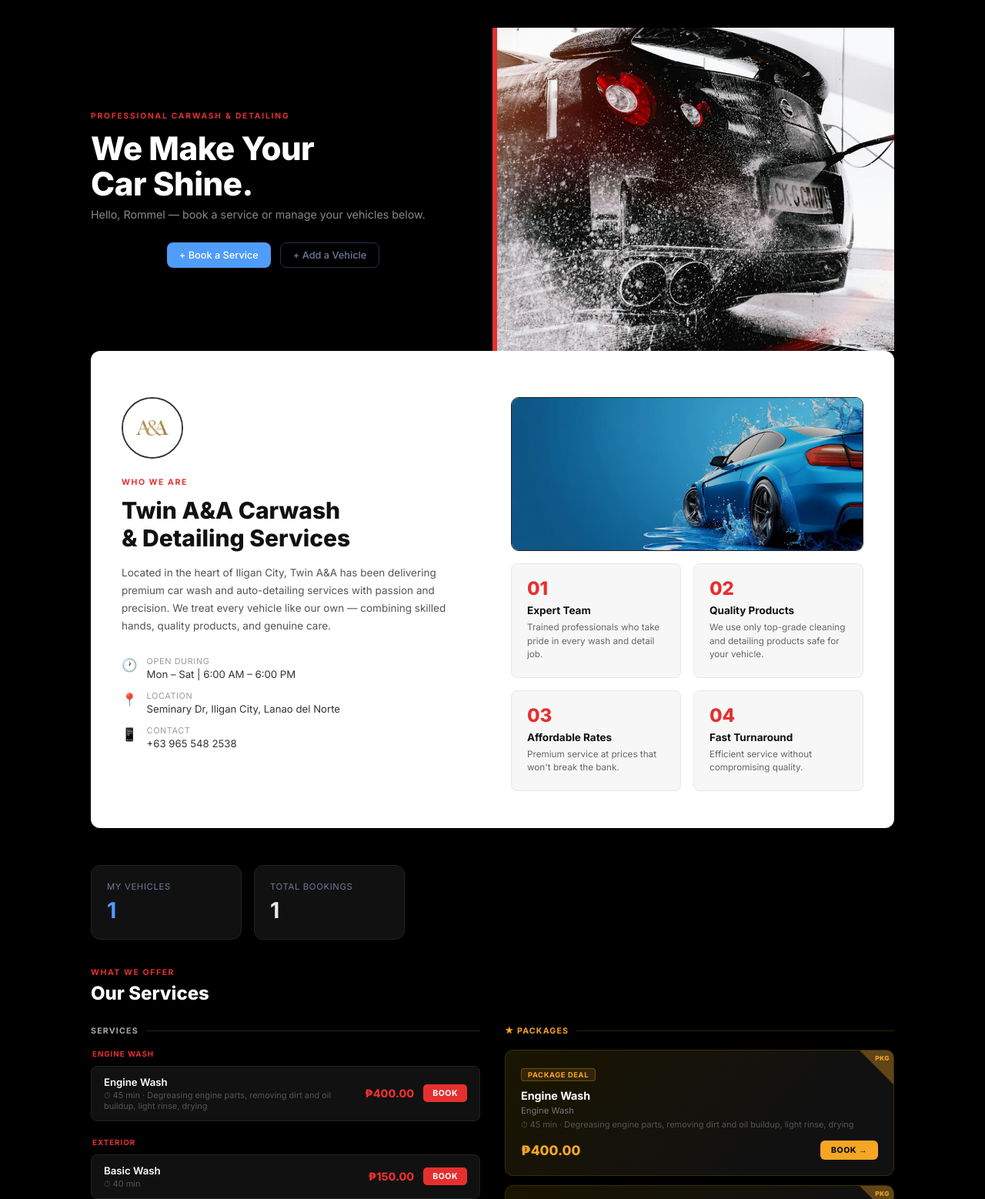
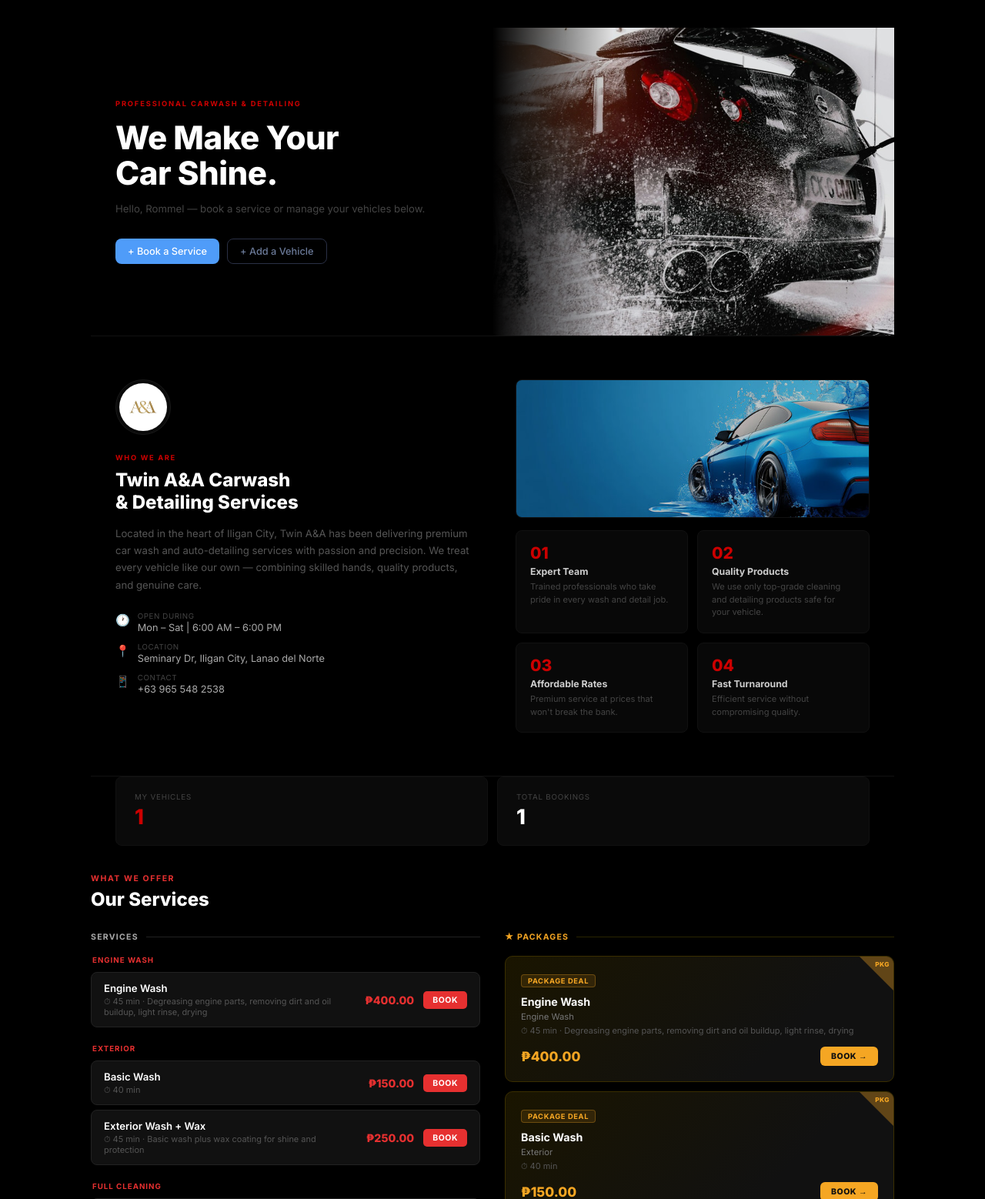
Before and after one commit to rmmlvnc/car_wash_service_and_transaction, a Django app: template car_wash_service_and_transaction/car_wash/templates/customer_home.html in a window 1280 px wide. Shown: the part 102-1660 px from the top of the page at 77% size. Run offline with Django 5.2, Linux system fonts and the light colour scheme; the template is opened without the code that fills it: values that come from a table or form of the project are taken from there, others are empty; data comes from the database, SQL or seed files in the repository.

Commit message:
Update customer_home.css

```diff
--- a/car_wash_service_and_transaction/car_wash/static/customer_home.css
+++ b/car_wash_service_and_transaction/car_wash/static/customer_home.css
@@ -1,257 +1,163 @@
-/* ── Page background ──────────────────────────────────── */
-.portal-wrap { background: #000; }
-.portal-body  { background: #000; }
+/* ── Global ───────────────────────────────────────────── */
+.portal-wrap, .portal-body { background: #000; }
 
 /* ── Hero ─────────────────────────────────────────────── */
-.portal-hero {
-  background: #000;
-  padding: 48px 0 36px;
-  margin-bottom: 36px;
-  text-align: center;
+.portal-hero { overflow: hidden; }
+.hero-inner {
+  display: grid; grid-template-columns: 1fr 1fr;
+  min-height: 400px;
 }
-.portal-hero h1 {
-  font-size: 2.8rem; font-weight: 800;
-  color: #fff; margin-bottom: 8px;
-  letter-spacing: -.5px;
+.hero-text {
+  display: flex; flex-direction: column; justify-content: center;
+  padding: 56px 48px 56px 32px;
 }
-.portal-hero p  { color: #888; font-size: .95rem; }
-.portal-hero .actions {
-  display: flex; gap: 12px; margin-top: 24px;
-  justify-content: center; flex-wrap: wrap;
+.hero-tag {
+  font-size: .62rem; font-weight: 700; letter-spacing: .2em;
+  color: #c00; text-transform: uppercase; margin-bottom: 16px;
+}
+.hero-title {
+  font-size: 2.8rem; font-weight: 800; color: #fff;
+  line-height: 1.1; margin-bottom: 14px; letter-spacing: -.5px;
+}
+.hero-sub { color: #444; font-size: .88rem; margin-bottom: 28px; line-height: 1.5; }
+.hero-text .actions { display: flex; gap: 10px; flex-wrap: wrap; }
+
+.hero-img-wrap { position: relative; overflow: hidden; }
+.hero-img { width: 100%; height: 100%; object-fit: cover; display: block; filter: brightness(.9); }
+.hero-img-wrap::after {
+  content: ''; position: absolute; inset: 0;
+  background: linear-gradient(to right, #000 0%, transparent 30%);
 }
 
-/* ── Section heading ──────────────────────────────────── */
-.services-section { margin-bottom: 36px; }
-.services-heading {
-  font-size: 2.4rem; font-weight: 800;
-  color: #fff; text-align: center;
-  margin-bottom: 32px; letter-spacing: -.3px;
+/* ── Section wrapper ──────────────────────────────────── */
+.section-wrap { padding: 56px 32px; }
+.section-label {
+  font-size: .62rem; font-weight: 700; letter-spacing: .18em;
+  color: #c00; text-transform: uppercase; margin-bottom: 8px;
+}
+.section-title {
+  font-size: 1.5rem; font-weight: 800; color: #fff;
+  margin-bottom: 32px; letter-spacing: -.2px;
 }
 
-/* ── Accordion ────────────────────────────────────────── */
-.accordion-item {
-  margin-bottom: 10px;
-  border-radius: 6px;
-  overflow: hidden;
-  border: none;
+/* ── About section ────────────────────────────────────── */
+.about-section {
+  background: transparent;
+  padding: 56px 32px;
+  border-top: 1px solid #111;
+  border-bottom: 1px solid #111;
 }
+.about-grid {
+  max-width: 1100px; margin: 0 auto;
+  display: grid; grid-template-columns: 1fr 1fr; gap: 60px; align-items: start;
+}
+.about-logo-wrap { margin-bottom: 20px; }
+.about-logo {
+  width: 72px; height: 72px; border-radius: 50%;
+  object-fit: contain; background: #0a0a0a;
+  border: 1px solid #1a1a1a; padding: 4px;
+}
+.about-tag {
+  font-size: .62rem; font-weight: 700; letter-spacing: .18em;
+  color: #c00; text-transform: uppercase; margin-bottom: 10px;
+}
+.about-title { font-size: 1.6rem; font-weight: 800; color: #fff; line-height: 1.2; margin-bottom: 14px; }
+.about-desc { color: #555; font-size: .88rem; line-height: 1.7; margin-bottom: 24px; }
+.about-highlights { display: flex; flex-direction: column; gap: 12px; }
+.ah-item { display: flex; align-items: flex-start; gap: 10px; }
+.ah-icon { font-size: 1rem; margin-top: 1px; flex-shrink: 0; }
+.ah-label { font-size: .65rem; color: #444; text-transform: uppercase; letter-spacing: .06em; }
+.ah-val { font-size: .85rem; color: #aaa; margin-top: 2px; }
 
-.accordion-header {
+.about-right { display: flex; flex-direction: column; gap: 16px; }
+.about-img-wrap { border-radius: 8px; overflow: hidden; height: 180px; border: 1px solid #111; }
+.about-img { width: 100%; height: 100%; object-fit: cover; display: block; filter: brightness(.8); transition: filter .3s; }
+.about-img-wrap:hover .about-img { filter: brightness(1); }
+.about-cards { display: grid; grid-template-columns: 1fr 1fr; gap: 12px; }
+.about-card {
+  background: #080808; border: 1px solid #111;
+  border-radius: 8px; padding: 18px; transition: border-color .15s;
+}
+.about-card:hover { border-color: #c00; }
+.ac-num { font-size: 1.4rem; font-weight: 800; color: #c00; margin-bottom: 6px; line-height: 1; }
+.ac-title { font-size: .82rem; font-weight: 700; color: #ccc; margin-bottom: 4px; }
+.ac-desc { font-size: .74rem; color: #444; line-height: 1.5; }
+
+/* ── Stats ────────────────────────────────────────────── */
+.stats-row { display: flex; gap: 12px; padding: 0 32px; margin-bottom: 0; }
+.stats-row .stat-card {
+  background: #0a0a0a; border: 1px solid #111;
+  border-radius: 8px; padding: 20px 24px; flex: 1;
+}
+.stats-row .stat-card .label { font-size: .65rem; color: #444; text-transform: uppercase; letter-spacing: .08em; }
+.stats-row .stat-card .value { font-size: 1.8rem; font-weight: 800; color: #fff; margin-top: 4px; }
+.stats-row .stat-card .value.accent { color: #c00; }
+
+/* ── Services section ─────────────────────────────────── */
+.services-outer { padding: 48px 32px; }
+.svc-cols { display: grid; grid-template-columns: 1fr 1fr; gap: 40px; align-items: start; }
+.svc-col-head {
+  font-size: .62rem; font-weight: 700; letter-spacing: .12em;
+  text-transform: uppercase; margin-bottom: 14px;
+  display: flex; align-items: center; gap: 8px;
+}
+.svc-col-head::after { content: ''; flex: 1; height: 1px; background: #111; }
+
+.svc-type-label {
+  font-size: .58rem; font-weight: 700; color: #333;
+  text-transform: uppercase; letter-spacing: .1em;
+  margin-bottom: 6px; padding-left: 2px;
+}
+.svc-item {
   display: flex; align-items: center; justify-content: space-between;
-  padding: 0;
-  cursor: pointer;
-  user-select: none;
-  position: relative;
-  height: 64px;
-  background: #fff;
-  overflow: hidden;
+  padding: 10px 14px; margin-bottom: 5px;
+  background: #080808; border: 1px solid #111;
+  border-radius: 6px; transition: border-color .1s;
 }
-
-/* White left section with label */
-.accordion-label {
-  font-size: 1.05rem; font-weight: 600;
-  color: #111;
-  padding: 0 28px;
-  z-index: 2;
-  position: relative;
-  white-space: nowrap;
-  flex-shrink: 0;
-}
-
-/* Checkered gradient middle-right area */
-.accordion-header::before {
-  content: '';
-  position: absolute;
-  top: 0; left: 180px; right: 0; bottom: 0;
-  background:
-    /* fade from white to transparent */
-    linear-gradient(to right, #fff 0%, rgba(255,255,255,0) 30%),
-    /* checkered pattern */
-    repeating-conic-gradient(#ccc 0% 25%, #888 0% 50%) 0 0 / 20px 20px;
-  z-index: 1;
-}
-
-/* Red-black right end */
-.accordion-header::after {
-  content: '';
-  position: absolute;
-  top: 0; right: 0; bottom: 0;
-  width: 220px;
-  background:
-    repeating-conic-gradient(#c00 0% 25%, #1a1a1a 0% 50%) 0 0 / 20px 20px;
-  z-index: 1;
-}
-
-/* Arrow sits on top of everything */
-.accordion-arrow {
-  position: relative;
-  z-index: 3;
-  width: 48px; height: 48px;
-  display: flex; align-items: center; justify-content: center;
-  background: rgba(0,0,0,.55);
-  border-radius: 4px;
-  margin-right: 10px;
-  color: #fff;
-  font-size: 1.3rem;
-  transition: transform .25s;
-  flex-shrink: 0;
-}
-.accordion-item.open .accordion-arrow { transform: rotate(180deg); }
-
-.accordion-body {
-  display: none;
-  background: #111;
-  border-top: 2px solid #c00;
-}
-.accordion-item.open .accordion-body { display: block; }
-
-/* Service rows inside accordion */
-.service-row {
-  display: flex; align-items: center; justify-content: space-between;
-  padding: 16px 28px;
-  border-bottom: 1px solid #222;
+.svc-item:hover { border-color: #222; }
+.svc-item-name { font-size: .85rem; font-weight: 500; color: #ccc; }
+.svc-item-meta { font-size: .7rem; color: #333; margin-top: 2px; }
+.svc-item-right { display: flex; align-items: center; gap: 10px; flex-shrink: 0; margin-left: 10px; }
+.svc-item-price { font-size: .9rem; font-weight: 700; color: #c00; }
+.svc-book-btn {
+  padding: 4px 11px; background: #c00; color: #fff;
+  border-radius: 4px; font-size: .65rem; font-weight: 700;
+  letter-spacing: .04em; text-decoration: none; text-transform: uppercase;
   transition: background .1s;
 }
-.service-row:last-child { border-bottom: none; }
-.service-row:hover { background: #1a1a1a; }
-.service-row .svc-info .svc-name {
-  font-weight: 600; font-size: .95rem; color: #fff;
+.svc-book-btn:hover { background: #a00; }
+
+/* Package cards */
+.pkg-card {
+  border: 1px solid #181400; border-radius: 8px; padding: 18px;
+  margin-bottom: 10px; background: #070600; transition: border-color .12s;
 }
-.service-row .svc-info .svc-meta {
-  color: #666; font-size: .78rem; margin-top: 3px;
+.pkg-card:hover { border-color: #3a2e00; }
+.pkg-badge {
+  display: inline-block; padding: 1px 7px; margin-bottom: 8px;
+  background: rgba(180,130,10,.1); border: 1px solid rgba(180,130,10,.2);
+  border-radius: 3px; font-size: .6rem; font-weight: 700;
+  color: #b8860b; text-transform: uppercase; letter-spacing: .06em;
 }
-.service-row .svc-right {
-  display: flex; align-items: center; gap: 16px; flex-shrink: 0;
+.pkg-name { font-size: .9rem; font-weight: 600; color: #ddd; margin-bottom: 3px; }
+.pkg-meta { font-size: .72rem; color: #333; margin-bottom: 12px; }
+.pkg-footer { display: flex; align-items: center; justify-content: space-between; }
+.pkg-price { font-size: 1rem; font-weight: 800; color: #b8860b; }
+.pkg-book-btn {
+  padding: 5px 12px; background: #b8860b; color: #000;
+  border-radius: 4px; font-size: .65rem; font-weight: 700;
+  text-decoration: none; text-transform: uppercase; letter-spacing: .04em;
+  transition: background .1s;
 }
-.service-row .svc-price {
-  font-weight: 700; color: #e63030; font-size: 1rem;
-}
-
-/* ── Stats row on dark bg ─────────────────────────────── */
-.stats-row .stat-card {
-  background: #111; border-color: #222;
+.pkg-book-btn:hover { background: #d4a017; }
+.pkg-empty {
+  border: 1px dashed #111; border-radius: 6px; padding: 24px;
+  text-align: center; color: #222; font-size: .8rem;
 }
 
 /* ── Bottom grid ──────────────────────────────────────── */
 .bottom-grid {
   display: grid; grid-template-columns: 1fr 1fr;
-  gap: 20px; margin-bottom: 28px;
+  gap: 16px; padding: 0 32px 56px;
 }
-.bottom-grid .card {
-  background: #111; border-color: #222;
-}
-
-/* ── About Section ────────────────────────────────────── */
-.about-section {
-  padding: 60px 40px 48px;
-  background: #fff;
-  border-top: none;
-  border-bottom: none;
-  border-radius: 12px;
-  margin-bottom: 48px;
-}
-.about-grid {
-  display: grid;
-  grid-template-columns: 1fr 1fr;
-  gap: 48px;
-  align-items: start;
-}
-.about-tag {
-  font-size: .7rem; font-weight: 700; letter-spacing: .15em;
-  color: #e63030; text-transform: uppercase; margin-bottom: 12px;
-}
-.about-title {
-  font-size: 2rem; font-weight: 800; color: #111;
-  line-height: 1.2; margin-bottom: 16px;
-}
-.about-desc {
-  color: #555; font-size: .9rem; line-height: 1.7; margin-bottom: 28px;
-}
-.about-highlights { display: flex; flex-direction: column; gap: 14px; }
-.ah-item {
-  display: flex; align-items: flex-start; gap: 12px;
-}
-.ah-icon { font-size: 1.1rem; margin-top: 1px; flex-shrink: 0; }
-.ah-label { font-size: .72rem; color: #999; text-transform: uppercase; letter-spacing: .06em; }
-.ah-val   { font-size: .88rem; color: #333; margin-top: 2px; }
-
-/* About cards grid */
-.about-cards {
-  display: grid; grid-template-columns: 1fr 1fr; gap: 16px;
-}
-.about-card {
-  background: #f7f7f7; border: 1px solid #e8e8e8;
-  border-radius: 8px; padding: 20px;
-  transition: border-color .15s;
-}
-.about-card:hover { border-color: #e63030; }
-.ac-num  { font-size: 1.6rem; font-weight: 800; color: #e63030; line-height: 1; margin-bottom: 8px; }
-.ac-title { font-size: .9rem; font-weight: 700; color: #111; margin-bottom: 6px; }
-.ac-desc  { font-size: .78rem; color: #666; line-height: 1.5; }
-
-/* ── Hero image layout ────────────────────────────────── */
-.portal-hero {
-  padding: 0;
-  margin-bottom: 0;
-  text-align: left;
-  overflow: hidden;
-}
-.hero-inner {
-  display: grid;
-  grid-template-columns: 1fr 1fr;
-  align-items: center;
-  min-height: 420px;
-}
-.hero-text {
-  padding: 56px 48px 56px 0;
-}
-.hero-tag {
-  font-size: .68rem; font-weight: 700; letter-spacing: .18em;
-  color: #e63030; text-transform: uppercase; margin-bottom: 14px;
-}
-.hero-title {
-  font-size: 3rem; font-weight: 800; color: #fff;
-  line-height: 1.1; margin-bottom: 14px; letter-spacing: -.5px;
-}
-.hero-sub { color: #888; font-size: .9rem; margin-bottom: 28px; }
-.hero-img-wrap {
-  position: relative; height: 420px; overflow: hidden;
-}
-.hero-img {
-  width: 100%; height: 100%;
-  object-fit: cover; object-position: right center;
-  display: block;
-}
-/* Red overlay strip on left edge of image */
-.hero-img-wrap::before {
-  content: '';
-  position: absolute; top: 0; left: 0; bottom: 0; width: 6px;
-  background: #e63030; z-index: 2;
-}
-
-/* ── About logo + image ───────────────────────────────── */
-.about-logo-wrap {
-  margin-bottom: 20px;
-}
-.about-logo {
-  width: 80px; height: 80px;
-  object-fit: cover;
-  border-radius: 50%;
-  border: 2px solid #333;
-  background: #fff;
-}
-.about-right {
-  display: flex; flex-direction: column; gap: 16px;
-}
-.about-img-wrap {
-  border-radius: 10px; overflow: hidden;
-  height: 200px; border: 1px solid #222;
-}
-.about-img {
-  width: 100%; height: 100%;
-  object-fit: cover; object-position: center;
-  display: block;
-  filter: brightness(.85);
-  transition: filter .3s;
-}
-.about-img-wrap:hover .about-img { filter: brightness(1); }
+.bottom-grid .card { background: #080808; border-color: #111; }
```
